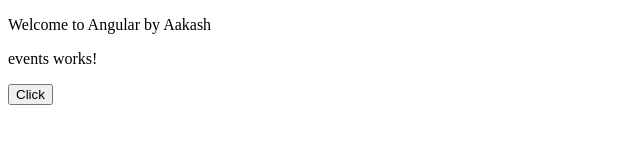
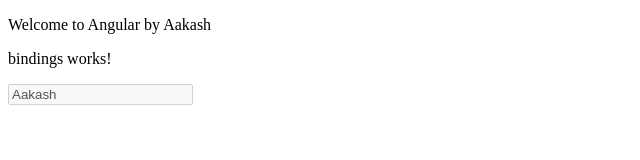
Before and after one commit to AakashKainth/new-app, an Angular app: page / in a window 1280 px wide. Shown: the top 160 px of the page, without its empty margins (0-640 px from the left). Built offline with nearby package versions, Linux system fonts and the light colour scheme.

Commit message:
Property and Attribute Binding Chapter

```diff
--- a/src/app/app.component.html
+++ b/src/app/app.component.html
@@ -1,2 +1,2 @@
 <p>Welcome to Angular by Aakash</p>
-<app-events></app-events>
+<app-bindings></app-bindings>
--- a/src/app/app.component.ts
+++ b/src/app/app.component.ts
@@ -4,13 +4,14 @@
 import { InlineComponent } from "./inline/inline.component";
 import { InterpolationComponent } from "./interpolation/interpolation.component";
 import { EventsComponent } from "./events/events.component";
+import { BindingsComponent } from "./bindings/bindings.component";
 
 @Component({
     selector: 'app-root',
     standalone: true,
     templateUrl: './app.component.html',
     styleUrl: './app.component.css',
-    imports: [RouterOutlet, UserComponent, InlineComponent, InterpolationComponent, EventsComponent]
+    imports: [RouterOutlet, UserComponent, InlineComponent, InterpolationComponent, EventsComponent, BindingsComponent]
 })
 export class AppComponent {
   title = 'Learning Never Ends';
--- /dev/null
+++ b/src/app/bindings/bindings.component.html
@@ -0,0 +1,4 @@
+<p>bindings works!</p>
+<!-- <input type="text" value="Aakash" [id]="newID">
+<input type="text" value="Aakash" id="{{ newID }}"> -->
+<input type="text" value="Aakash" id="{{ newID }}" [disabled] ="isDisabled">
--- /dev/null
+++ b/src/app/bindings/bindings.component.ts
@@ -0,0 +1,15 @@
+import { Component } from '@angular/core';
+
+@Component({
+  selector: 'app-bindings',
+  standalone: true,
+  imports: [],
+  templateUrl: './bindings.component.html',
+  styleUrl: './bindings.component.css'
+})
+export class BindingsComponent {
+  public newID = "ExampleID";
+  public isDisabled = true;
+
+
+}
```
Also changed, not shown: src/app/bindings/bindings.component.css (added), 1 other file (tests, documents, lock files or other folders).
